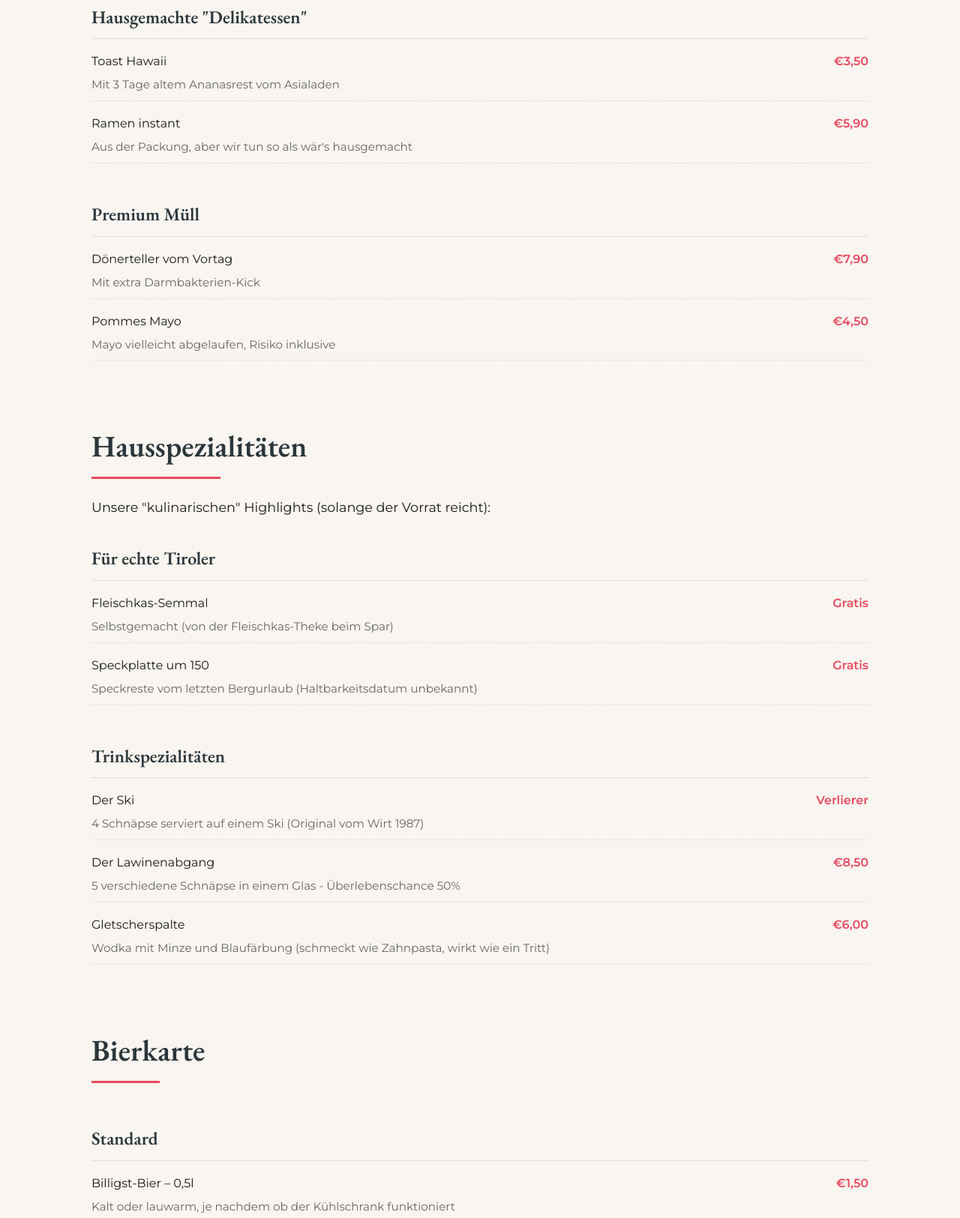
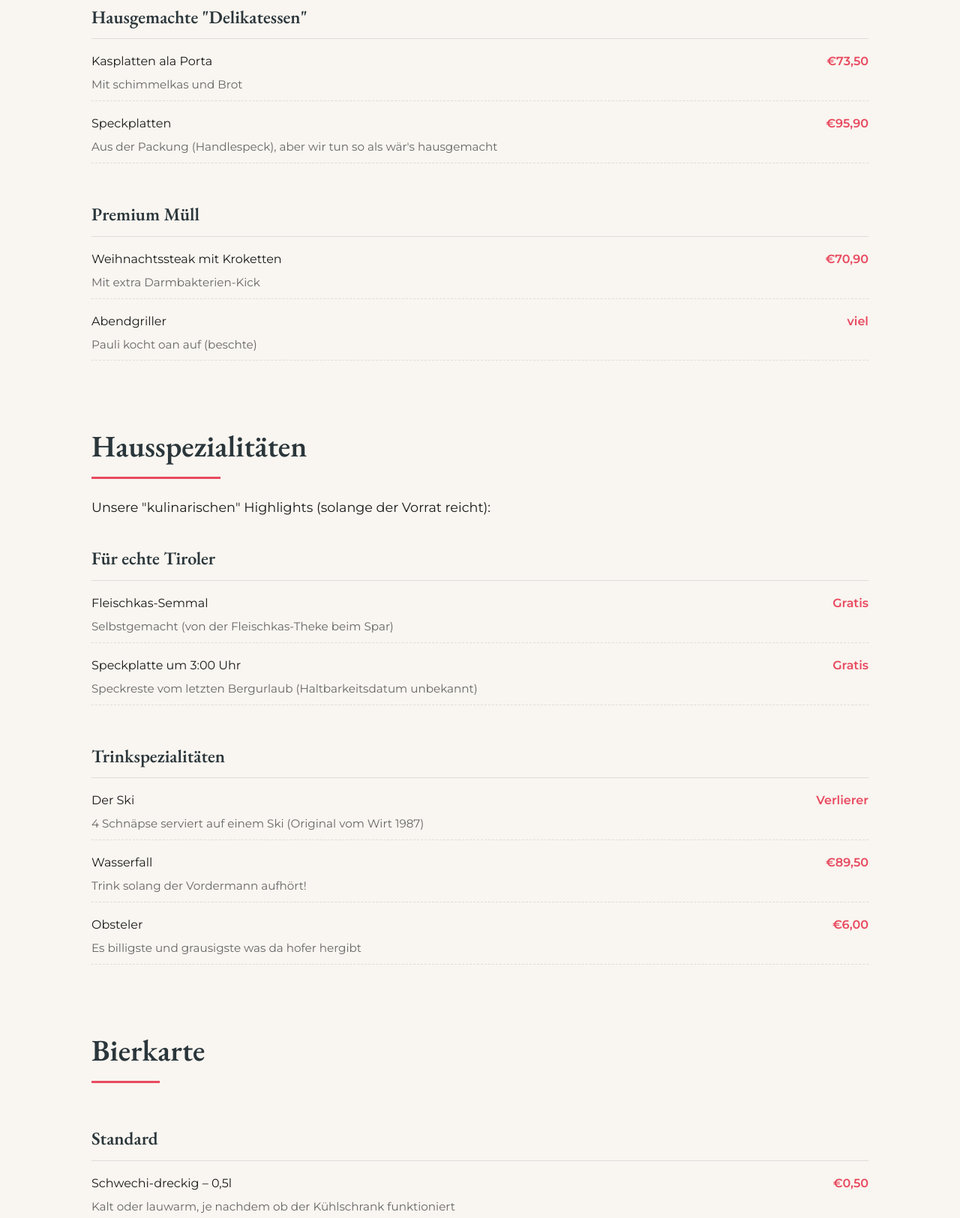
Before and after one commit to Innstube/innstube-webiste, a plain HTML site: page index.html in a window 1280 px wide. Shown: the part 1175-2800 px from the top of the page at 75% size. Drawn offline with nearby package versions, Linux system fonts and the light colour scheme.

Commit message:
Update index.html

```diff
--- a/index.html
+++ b/index.html
@@ -3,7 +3,7 @@
 <head>
   <meta charset="UTF-8" />
   <meta name="viewport" content="width=device-width, initial-scale=1" />
-  <title>Innstube | Vieltrinker Ecke </title>
+  <title>Innstube | 6423 Stammtisch </title>
   <link rel="preconnect" href="https://fonts.googleapis.com">
   <link rel="preconnect" href="https://fonts.gstatic.com" crossorigin>
   <link href="https://fonts.googleapis.com/css2?family=Montserrat:wght@300;400;600;700&family=EB+Garamond:wght@400;500;600&display=swap" rel="stylesheet">
@@ -330,17 +330,17 @@
         <h3>Hausgemachte "Delikatessen"</h3>
         <div class="menu-item">
           <div>
-            <div class="menu-item-name">Toast Hawaii</div>
-            <div class="description">Mit 3 Tage altem Ananasrest vom Asialaden</div>
+            <div class="menu-item-name">Kasplatten ala Porta</div>
+            <div class="description">Mit schimmelkas und Brot</div>
           </div>
-          <div class="menu-item-price">€3,50</div>
+          <div class="menu-item-price">€73,50</div>
         </div>
         <div class="menu-item">
           <div>
-            <div class="menu-item-name">Ramen instant</div>
-            <div class="description">Aus der Packung, aber wir tun so als wär's hausgemacht</div>
+            <div class="menu-item-name">Speckplatten</div>
+            <div class="description">Aus der Packung (Handlespeck), aber wir tun so als wär's hausgemacht</div>
           </div>
-          <div class="menu-item-price">€5,90</div>
+          <div class="menu-item-price">€95,90</div>
         </div>
       </div>
 
@@ -348,17 +348,17 @@
         <h3>Premium Müll</h3>
         <div class="menu-item">
           <div>
-            <div class="menu-item-name">Dönerteller vom Vortag</div>
+            <div class="menu-item-name">Weihnachtssteak mit Kroketten</div>
             <div class="description">Mit extra Darmbakterien-Kick</div>
           </div>
-          <div class="menu-item-price">€7,90</div>
+          <div class="menu-item-price">€70,90</div>
         </div>
         <div class="menu-item">
           <div>
-            <div class="menu-item-name">Pommes Mayo</div>
-            <div class="description">Mayo vielleicht abgelaufen, Risiko inklusive</div>
+            <div class="menu-item-name">Abendgriller</div>
+            <div class="description">Pauli kocht oan auf (beschte) </div>
           </div>
-          <div class="menu-item-price">€4,50</div>
+          <div class="menu-item-price">viel</div>
         </div>
       </div>
     </section>
@@ -378,7 +378,7 @@
         </div>
         <div class="menu-item">
           <div>
-            <div class="menu-item-name">Speckplatte um 150</div>
+            <div class="menu-item-name">Speckplatte um 3:00 Uhr</div>
             <div class="description">Speckreste vom letzten Bergurlaub (Haltbarkeitsdatum unbekannt)</div>
           </div>
           <div class="menu-item-price">Gratis</div>
@@ -396,15 +396,15 @@
         </div>
         <div class="menu-item">
           <div>
-            <div class="menu-item-name">Der Lawinenabgang</div>
-            <div class="description">5 verschiedene Schnäpse in einem Glas - Überlebenschance 50%</div>
+            <div class="menu-item-name">Wasserfall</div>
+            <div class="description">Trink solang der Vordermann aufhört!</div>
           </div>
-          <div class="menu-item-price">€8,50</div>
+          <div class="menu-item-price">€89,50</div>
         </div>
         <div class="menu-item">
           <div>
-            <div class="menu-item-name">Gletscherspalte</div>
-            <div class="description">Wodka mit Minze und Blaufärbung (schmeckt wie Zahnpasta, wirkt wie ein Tritt)</div>
+            <div class="menu-item-name">Obsteler</div>
+            <div class="description">Es billigste und grausigste was da hofer hergibt</div>
           </div>
           <div class="menu-item-price">€6,00</div>
         </div>
@@ -417,10 +417,10 @@
         <h3>Standard</h3>
         <div class="menu-item">
           <div>
-            <div class="menu-item-name">Billigst-Bier – 0,5l</div>
+            <div class="menu-item-name">Schwechi-dreckig – 0,5l</div>
             <div class="description">Kalt oder lauwarm, je nachdem ob der Kühlschrank funktioniert</div>
           </div>
-          <div class="menu-item-price">€1,50</div>
+          <div class="menu-item-price">€0,50</div>
         </div>
         <div class="menu-item">
           <div>
@@ -450,16 +450,16 @@
         <div class="menu-item">
           <div>
             <div class="menu-item-name">Whisky-Cola</div>
-            <div class="description">3% Whisky, 97% Billig-Cola</div>
+            <div class="description">3% Whisky, 97% Billig-Cola(für deniz)</div>
           </div>
           <div class="menu-item-price">€40,00</div>
         </div>
         <div class="menu-item">
           <div>
-            <div class="menu-item-name">Der "Ich hab's nötig"</div>
-            <div class="description">Doppelter Korn mit Energydrink (Risiko auf Herzstillstand inklusive)</div>
+            <div class="menu-item-name">Sturm-Wein</div>
+            <div class="description">Gibts oamal im jahr für a woche</div>
           </div>
-          <div class="menu-item-price">€5,50</div>
+          <div class="menu-item-price">€59,50</div>
         </div>
       </div>
     </section>
@@ -533,8 +533,8 @@
       </p>
       <ul style="list-style-type: '🤬 '; padding-left: 1.5rem;">
         <li><strong>Kostenlose Beleidigungen</strong> ab 23 Uhr oder nach dem 5. Bier</li>
-        <li><strong>Hausgemachte Schärfe</strong>: Unsere Chili con Carne führt garantiert zu Darmbeschwerden</li>
-        <li><strong>Übernachtungsmöglichkeit</strong> (aka "du pennst hier ein und putzt morgen")</li>
+        <li><strong>Hausgemachte Schieblig</strong>: Iss sie oder du wirsch abgeworfen!</li>
+        <li><strong>Übernachtungsmöglichkeit</strong> (aka "du pennst hier ein und verschwindesch morgen")</li>
         <li><strong>Persönliche Betreuung</strong>: Porta wird dich entweder adoptieren oder rausschmeißen - Überraschung!</li>
       </ul>
 
```
